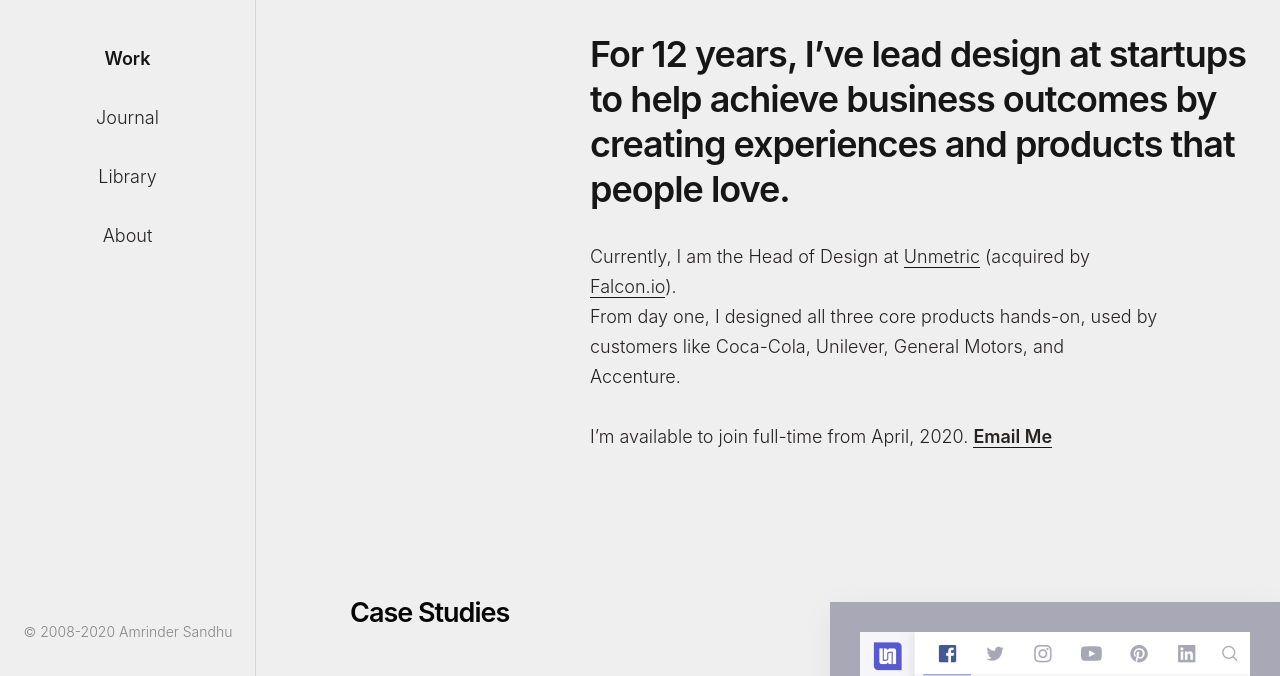
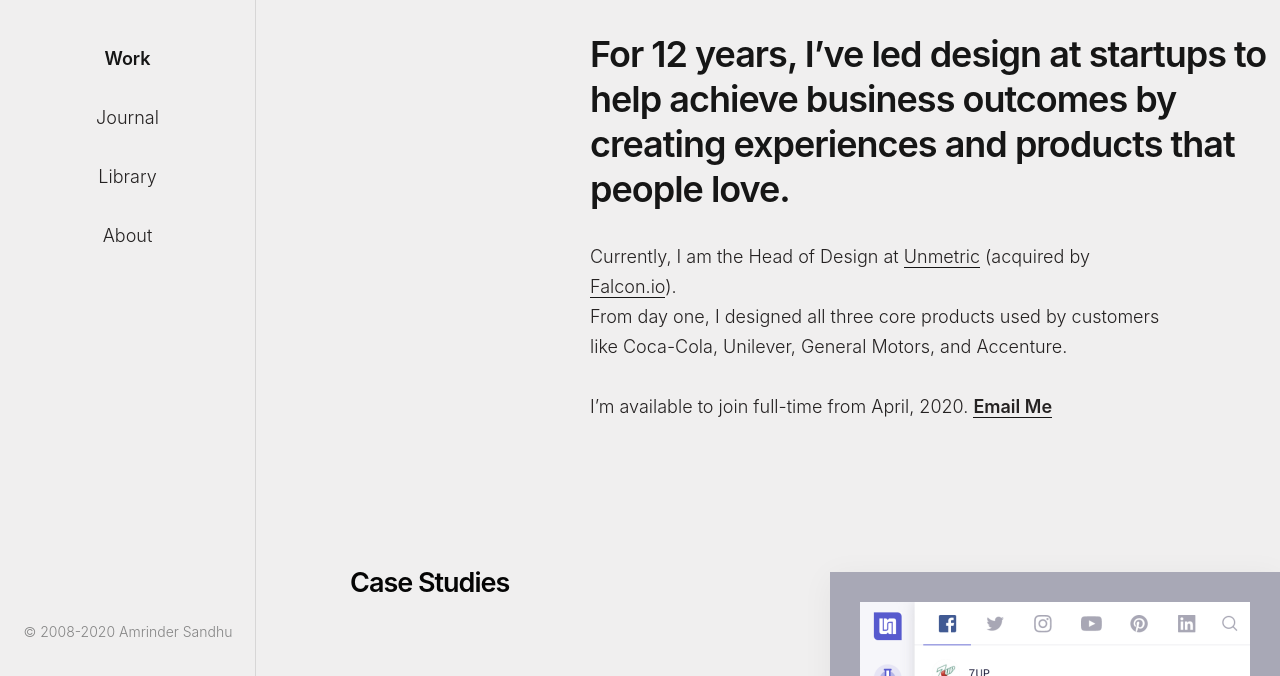
Before and after one commit to harjotgrewal/amrindersandhu, a Jekyll site: the page built from index.html, in a window 1280 px wide and 900 px high, cut to the strip 224-900 px from the top of the window. Built offline with Jekyll 4.4.1, drawn with Linux system fonts in a browser that asks for light colours.

Commit message:
[U][HTML] Fixes

```diff
--- a/about.html
+++ b/about.html
@@ -21,7 +21,7 @@
     <!-- INTRO SECTION -->
     <section class="u-space_below--most">
         <div class="l-span_3-9">
-            <h1 class="u-space_below--more">Spiritual being > Honest human > Grateful son > Caring husband > Loving father > Generous friend > Avid learner > Passionate designer > Selfless volunteer > Skillful diy-er > Aggressive player > Soccer fan</h1>
+            <h1 class="u-space_below--more">Spiritual being > Honest human > Grateful son > Caring husband > Loving father > Generous friend > Avid learner > Inspiring teammate > Passionate designer > Selfless volunteer > Skillful DIYer > Aggressive player > Soccer fan</h1>
 
             <p class="u-space_below--none">I’m available to join full-time from April, 2020. <a href="mailto:contact@amrindersandhu.com"><b>Email Me</b></a></p>
         </div>
--- a/index.html
+++ b/index.html
@@ -20,11 +20,11 @@
     <!-- INTRO SECTION -->
     <section class="u-space_below--most">
         <div class="l-span_3-9">
-            <h1 class="u-space_below">For 12 years, I’ve lead design at startups to help achieve business outcomes by creating experiences and products that people love.</h1>
+            <h1 class="u-space_below">For 12 years, I’ve led design at startups to help achieve business outcomes by creating experiences and products that people love.</h1>
         </div>
 
         <div class="l-span_3-8">
-            <p>Currently, I am the Head of Design at <a href="https://unmetric.com" target="_blank">Unmetric</a> (acquired by <a href="https://falcon.io" target="_blank">Falcon.io</a>). <i class="u-break_line--hd"></i>From day one, I designed all three core products hands-on, used by <i class="u-break_line--hd"></i>customers like Coca-Cola, Unilever, General Motors, and Accenture.</p>
+            <p>Currently, I am the Head of Design at <a href="https://unmetric.com" target="_blank">Unmetric</a> (acquired by <a href="https://falcon.io" target="_blank">Falcon.io</a>). <i class="u-break_line--hd"></i>From day one, I designed all three core products used by customers<i class="u-break_line--hd"></i> like Coca-Cola, Unilever, General Motors, and Accenture.</p>
 
             <p class="u-space_below--none">I’m available to join full-time from April, 2020. <a href="mailto:contact@amrindersandhu.com"><b>Email Me</b></a></p>
         </div>
```
Also changed, not shown: 2 other files.
